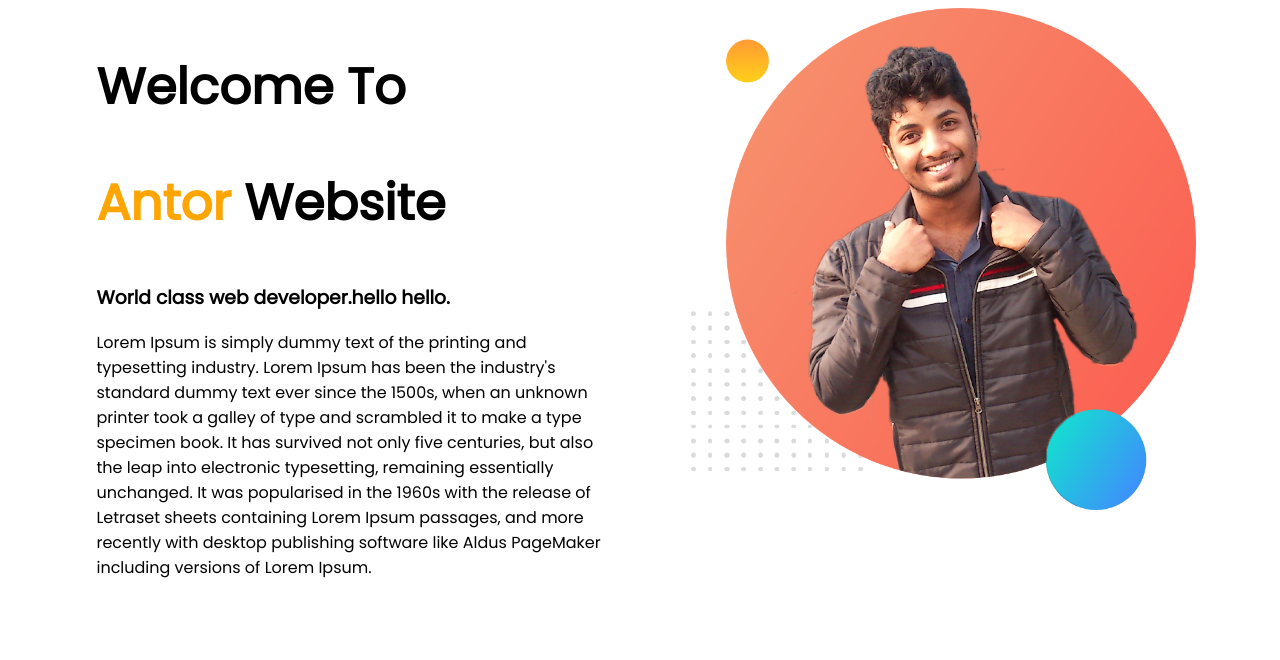
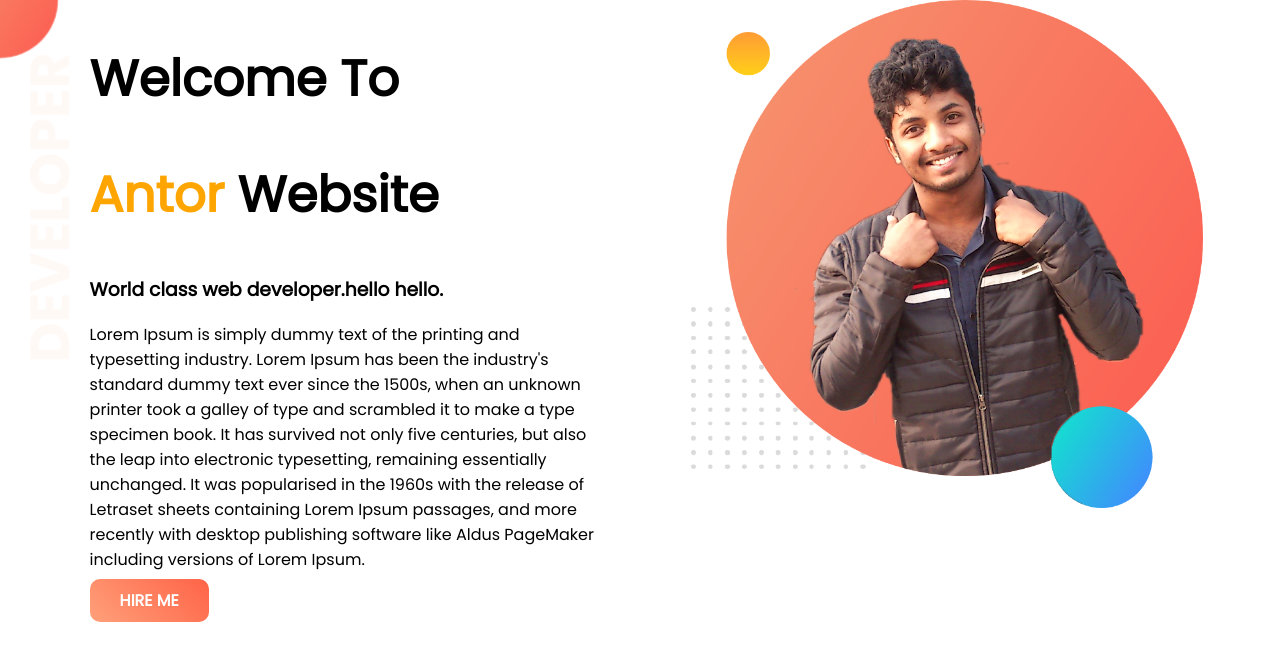
Before and after one commit to antor-mahmud/web-portfolio, a plain HTML site: page index.html in a window 1280 px wide. Drawn offline with Linux system fonts and the light colour scheme.

Commit message:
top part done

```diff
--- a/index.html
+++ b/index.html
@@ -7,12 +7,13 @@
     <link href="https://fonts.googleapis.com/css?family=Poppins&display=swap" rel="stylesheet">
     <link rel="stylesheet" href="style.css">
 <body>
-    <section>
+    <section class="top-banner">
         <div class="half-width">
             <h1>Welcome To </h1>
             <h1> <span class="name-highlight">Antor</span> Website</h1>
             <h3>World class web developer.hello hello.</h3>
             <p>Lorem Ipsum is simply dummy text of the printing and typesetting industry. Lorem Ipsum has been the industry's standard dummy text ever since the 1500s, when an unknown printer took a galley of type and scrambled it to make a type specimen book. It has survived not only five centuries, but also the leap into electronic typesetting, remaining essentially unchanged. It was popularised in the 1960s with the release of Letraset sheets containing Lorem Ipsum passages, and more recently with desktop publishing software like Aldus PageMaker including versions of Lorem Ipsum.</p>
+            <a class="link-button" target="_black" href="https://www.linkedin.com/in/md-mahmud-islam-16b86848/">HIRE ME</a>
         </div>
         <div class="half-width">
             <img src="images/profile1.png" alt="">
--- a/style.css
+++ b/style.css
@@ -1,4 +1,5 @@
 body{
+    margin: 0px;
     font-family: 'Poppins', sans-serif;
 }
 h1{
@@ -17,3 +18,20 @@ h1{
 .half-width img{
     width: 100%;
 }
+.top-banner{
+    background-image: url("images/top-banner.png");
+    background-repeat: no-repeat;
+}
+section{
+    height: 500px;
+
+}
+.link-button{
+    text-decoration: none;
+    background-image: linear-gradient(45deg, lightsalmon, tomato);
+    padding: 10px 30px;
+    border-radius: 10px;
+    color: white;
+    font-weight: 700;
+
+}
```
